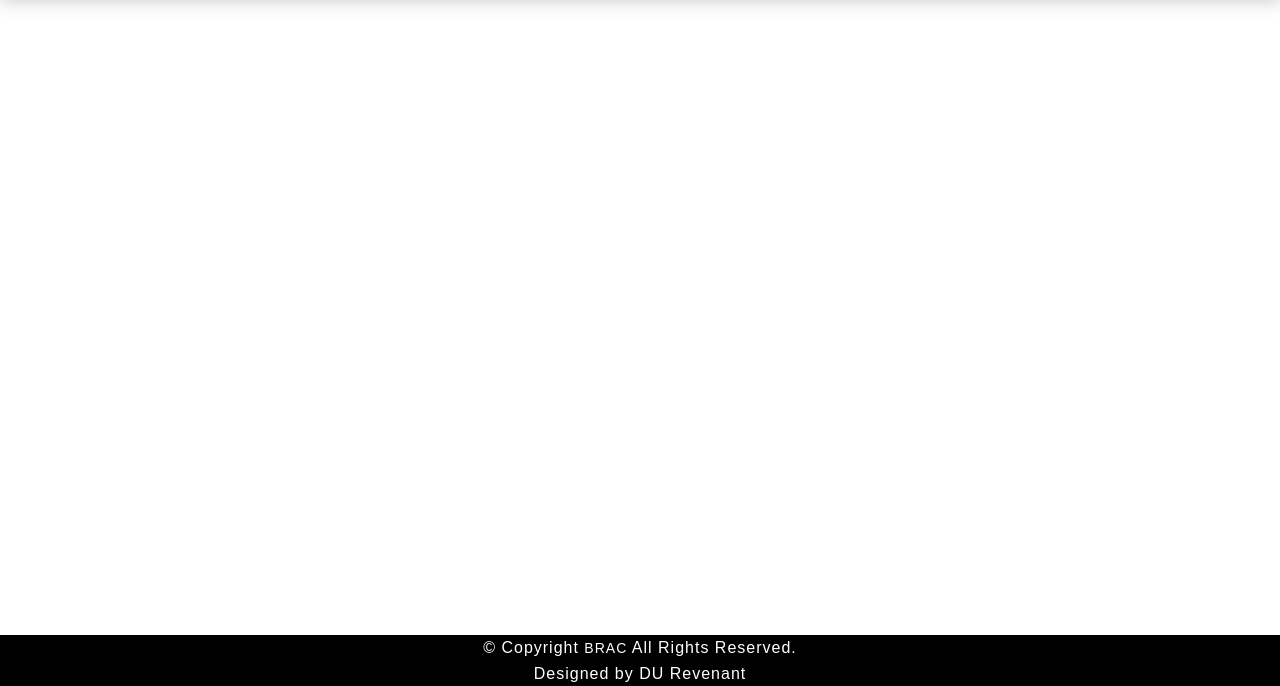
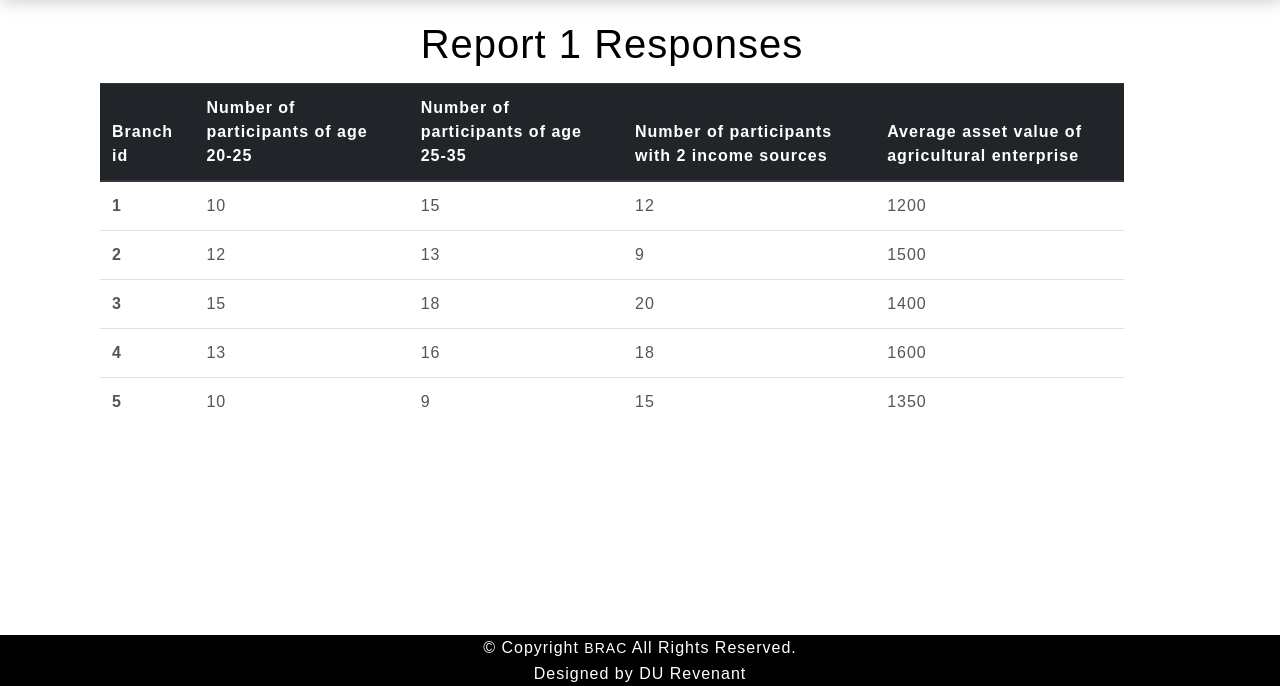
Before and after one commit to forkkr/DU_Revenant_BRACathon3.0, a Flask app: page /responses-view/1 in a window 1280 px wide. Shown: the part 114-800 px from the top of the page. Run offline with Flask 2, Linux system fonts and the light colour scheme; some libraries are stand-ins or nearby versions.

Commit message:
munia v1.4

```diff
--- a/templates/responses_view.html
+++ b/templates/responses_view.html
@@ -3,4 +3,62 @@
 
 {% block body %}
 
+<div  style="margin-top: 10px;margin-left: 100px; width: 80%; ">
+<h1 style="margin-bottom: 15px" align="center">Report 1 Responses</h1>
+<div>
+
+
+
+<table class="table">
+  <thead class="thead-dark align-content-center" >
+    <tr>
+      <th scope="col">Branch id</th>
+      <th scope="col">Number of participants of age 20-25</th>
+      <th scope="col">Number of participants of age 25-35</th>
+      <th scope="col">Number of participants with 2 income sources</th>
+      <th scope="col">Average asset value of agricultural enterprise</th>
+    </tr>
+  </thead>
+  <tbody>
+    <tr>
+      <th scope="row"> 1</th>
+      <td>10</td>
+      <td>15</td>
+      <td>12</td>
+      <td>1200</td>
+    </tr>
+    <tr>
+      <th scope="row"> 2</th>
+      <td>12</td>
+      <td>13</td>
+      <td>9</td>
+      <td>1500</td>
+    </tr>
+    <tr>
+      <th scope="row"> 3</th>
+      <td>15</td>
+      <td>18</td>
+      <td>20</td>
+      <td>1400</td>
+    </tr>
+    <tr>
+      <th scope="row"> 4</th>
+      <td>13</td>
+      <td>16</td>
+      <td>18</td>
+      <td>1600</td>
+    </tr>
+    <tr>
+      <th scope="row"> 5</th>
+      <td>10</td>
+      <td>9</td>
+      <td>15</td>
+      <td>1350</td>
+    </tr>
+  </tbody>
+</table>
+</div>
+</div>
+
+
 {% endblock %}
```
